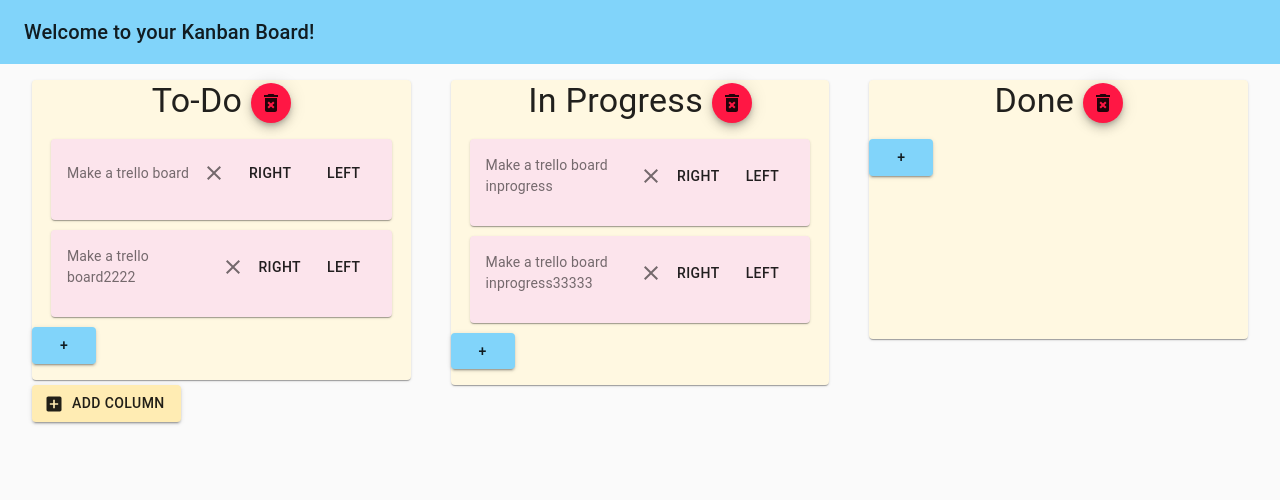
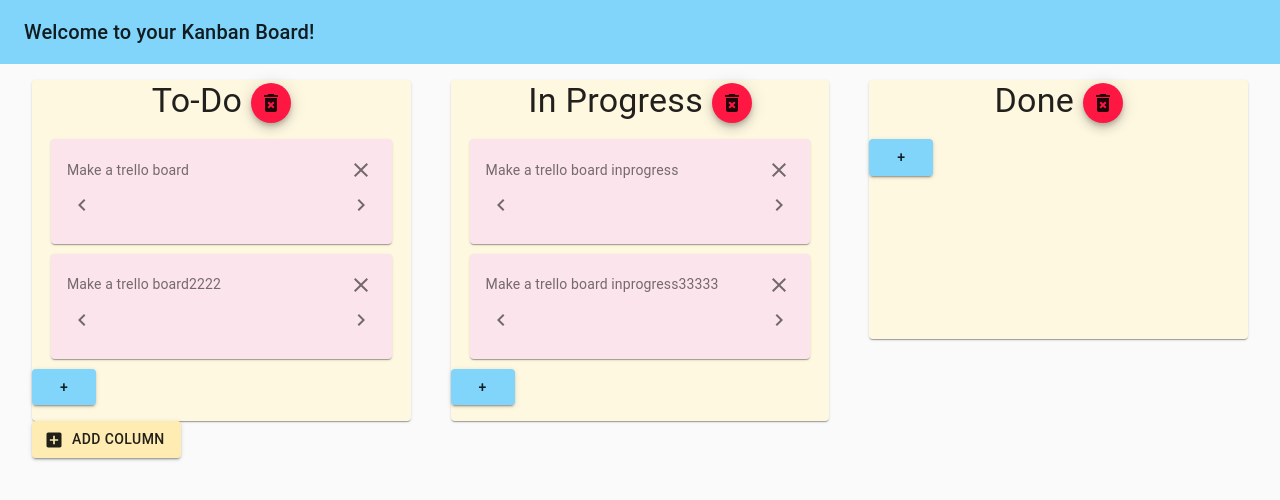
Before and after one commit to Nick00Hash/kanban-board, a React (Create React App) app: page / in a window 1280 px wide. Shown: the top 500 px of the page. Built offline with nearby package versions, Linux system fonts and the light colour scheme.

Commit message:
added move card left and right buttons

```diff
--- a/src/ui/CardTile.js
+++ b/src/ui/CardTile.js
@@ -3,7 +3,6 @@ import { Draggable } from 'react-beautiful-dnd'
 import { makeStyles } from "@material-ui/core/styles";
 import {
   Card,
-  CardActions,
   CardContent,
   Button,
   Typography,
@@ -11,8 +10,11 @@ import {
   Dialog,
   DialogActions,
   DialogTitle,
+  Box
 } from "@material-ui/core";
 import CloseTwoToneIcon from '@material-ui/icons/CloseTwoTone';
+import ChevronLeftIcon from '@material-ui/icons/ChevronLeft';
+import ChevronRightIcon from '@material-ui/icons/ChevronRight';
 
 const useStyles = makeStyles({
   root: {
@@ -22,7 +24,11 @@ const useStyles = makeStyles({
   },
   rootColor: {
     maxWidth: '90%',
+    marginLeft: '5%',
     backgroundColor: 'lightgreen',
+  },
+  cardContent: {
+    paddingBottom: '0px'
   },
   bullet: {
     display: "inline-block",
@@ -31,6 +37,11 @@ const useStyles = makeStyles({
   },
   title: {
     fontSize: 14,
+    display: 'flex',
+    justifyContent: 'space-between',
+    alignItems: 'center',
+  },
+  moveIcons: {
     display: 'flex',
     justifyContent: 'space-between',
     alignItems: 'center',
@@ -82,7 +93,7 @@ const CardTile = (props) => {
           ref={provided.innerRef}
         >
           <Card className={ (snapshot.isDragging ? classes.rootColor : classes.root) }>
-            <CardContent>
+            <CardContent className={classes.cardContent}>
               <Typography
                 className={classes.title}
                 color="textSecondary"
@@ -95,13 +106,15 @@ const CardTile = (props) => {
               >
                 <CloseTwoToneIcon/>
               </IconButton>
-              <Button onClick={handleMoveRight}>
-                right
-              </Button>
-              <Button onClick={handleMoveLeft}>
-                left
-              </Button>
               </Typography>
+              <Box className={classes.moveIcons}>
+                <IconButton onClick={handleMoveLeft} size='small'>
+                  <ChevronLeftIcon/>
+                </IconButton>
+                <IconButton onClick={handleMoveRight} size='small'>
+                  <ChevronRightIcon/>
+                </IconButton>
+              </Box>
             </CardContent>
           </Card>
           <Dialog
```
